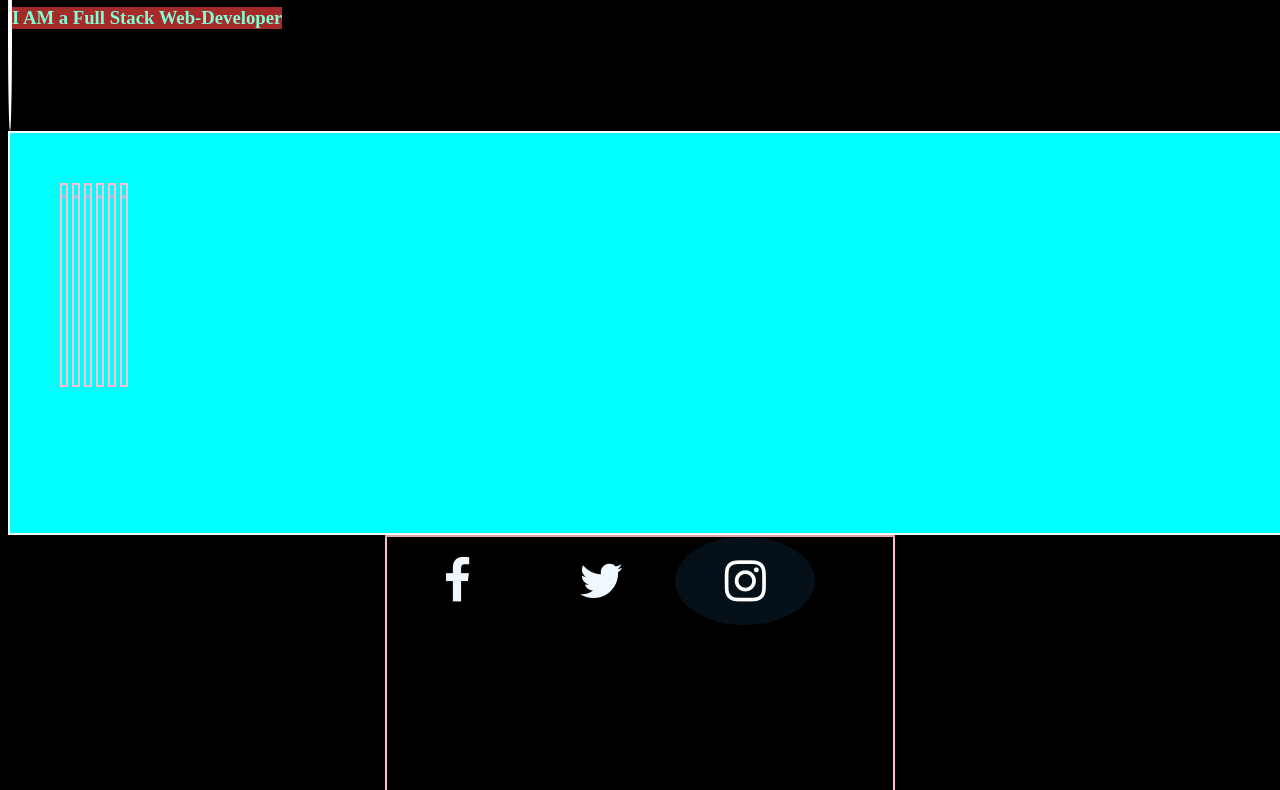
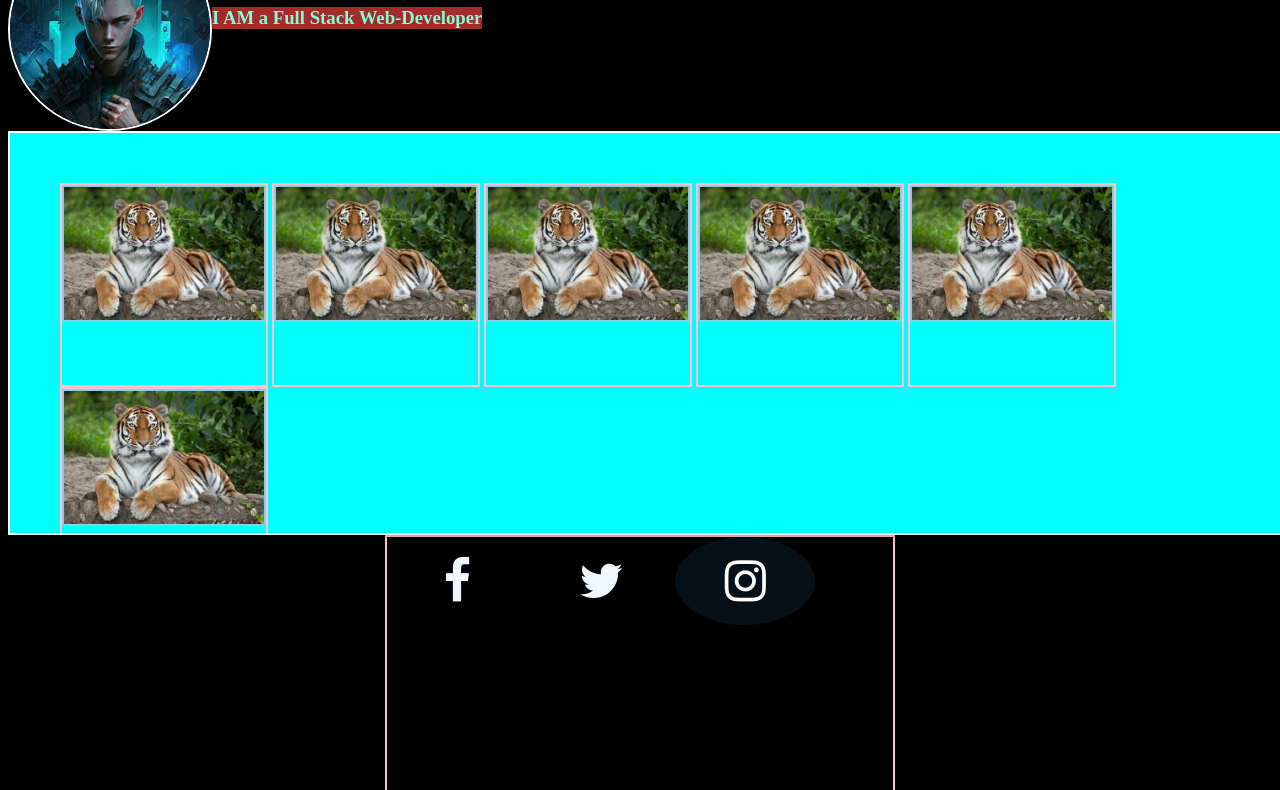
Before and after one commit to upadhyay0480/portfolio, a website: page index.html in a window 1280 px wide. Shown: the part 153-943 px from the top of the page. Drawn offline with Linux system fonts and the light colour scheme; the site is published under a folder, as on GitHub Pages, so addresses that start at the root find nothing.

Commit message:
Update index.html

```diff
--- a/index.html
+++ b/index.html
@@ -9,17 +9,17 @@
 </head>
 <body>
     <H1 class="hee">hiii</H1>
-    <div class="dp"><img src="/PICS/Dp.jpg" alt=""></img>
+    <div class="dp"><img src="PICS/Dp.jpg" alt=""></img>
     <div> <h1>HIII I'm UPDY</h1><h3>I AM a Full Stack Web-Developer</h3></div>
     </div>
 
     <div class="projects" id="pp">
-        <div><img src="/PICS/tgi.jpeg" alt=""></div>
-        <div><img src="/PICS/tgi.jpeg" alt=""></div>
-        <div><img src="/PICS/tgi.jpeg" alt=""></div>
-        <div><img src="/PICS/tgi.jpeg" alt=""></div>
-        <div><img src="/PICS/tgi.jpeg" alt=""></div>
-        <div><img src="/PICS/tgi.jpeg" alt=""></div>
+        <div><img src="PICS/tgi.jpeg" alt=""></div>
+        <div><img src="PICS/tgi.jpeg" alt=""></div>
+        <div><img src="PICS/tgi.jpeg" alt=""></div>
+        <div><img src="PICS/tgi.jpeg" alt=""></div>
+        <div><img src="PICS/tgi.jpeg" alt=""></div>
+        <div><img src="PICS/tgi.jpeg" alt=""></div>
     </div>
 
     <div class="rtry">
```
